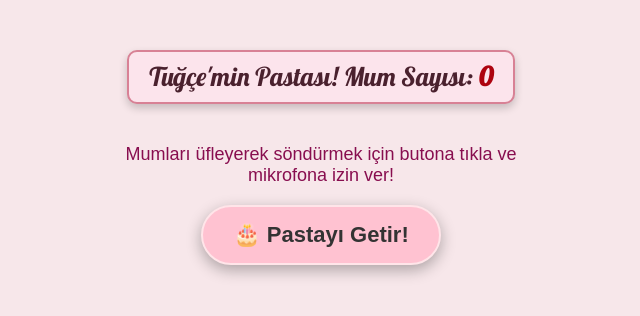
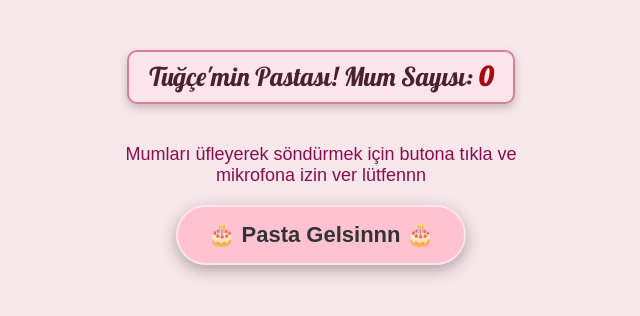
Before and after one commit to ozdenc33/iyi-ki-dogdun, a plain HTML site: page index.html in a window 1280 px wide. Shown: the whole page, without its empty margins (319-959 px from the left). Drawn offline with nearby package versions, Linux system fonts and the light colour scheme.

Commit message:
Add files via upload

```diff
--- a/index.html
+++ b/index.html
@@ -332,8 +332,8 @@
         Tuğçe'min Pastası! Mum Sayısı: <span id="candleCount">0</span>
     </div>
 
-    <p id="instructions">Mumları üfleyerek söndürmek için butona tıkla ve mikrofona izin ver!</p>
-    <button id="startButton" class="btn-main">🎂 Pastayı Getir!</button>
+    <p id="instructions">Mumları üfleyerek söndürmek için butona tıkla ve mikrofona izin ver lütfennn</p>
+    <button id="startButton" class="btn-main">🎂 Pasta Gelsinnn 🎂</button>
 
     <button id="testBlowButton" class="hidden">Üfle</button>
 
```
